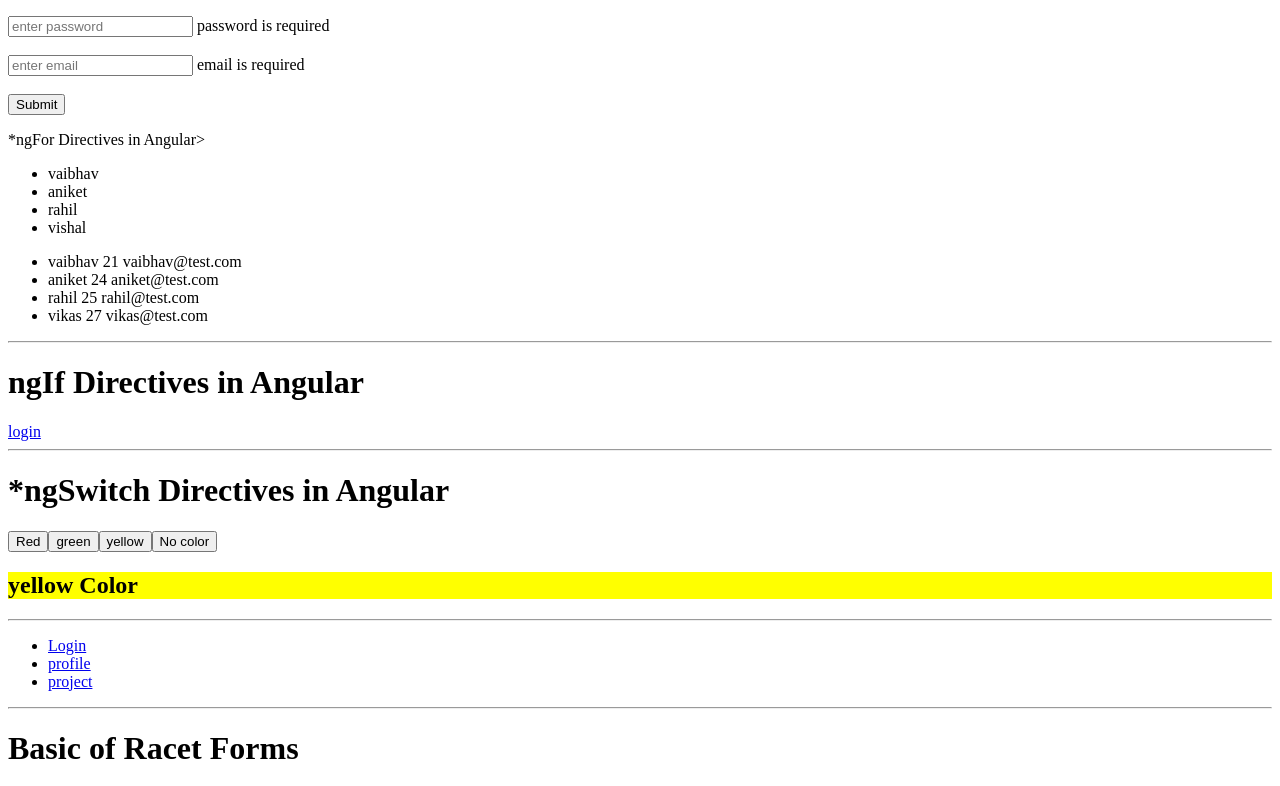
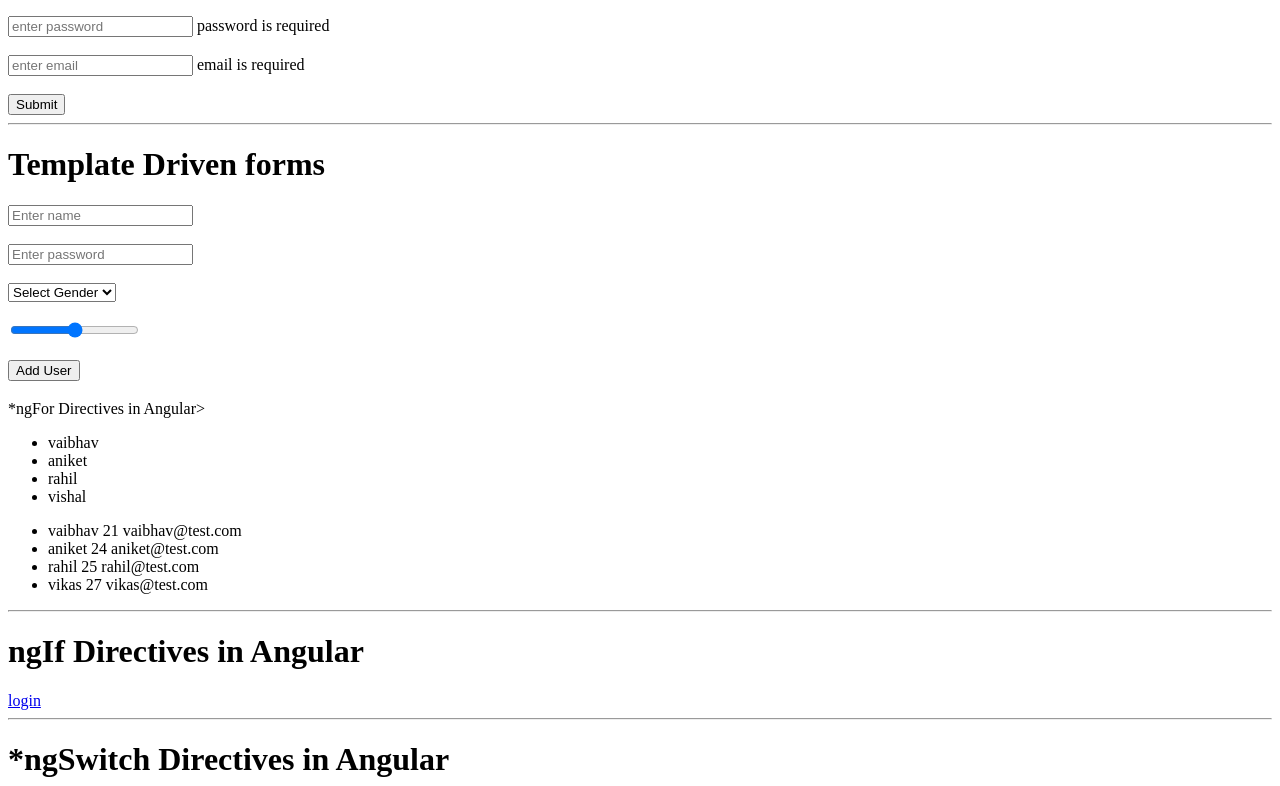
Before and after one commit to vaibhavkate7/Angular-training, an Angular app: page /project in a window 1280 px wide. Shown: the part 906-1692 px from the top of the page. Built offline with nearby package versions, Linux system fonts and the light colour scheme.

Commit message:
learn: learn about template driven forms

```diff
--- a/src/app/project/project.component.html
+++ b/src/app/project/project.component.html
@@ -108,3 +108,25 @@
   </span>
   <br><br>
   <button>Submit</button>
+
+<hr>
+<h1>Template Driven forms</h1>
+<form #userForm="ngForm" (ngSubmit)="addDetails(userForm.value)">
+  <input type="text" placeholder="Enter name" name="name" ngModel>
+  <br><br>
+  <input type="text" placeholder="Enter password" name="password" ngModel>
+  <br><br>
+  <select name="gender" ngModel>
+    <option value="">Select Gender</option>
+    <option value="male">Male</option>
+    <option value="female">Female</option>
+  </select>
+  <br><br>
+  <input type="range" min="0" max="20" name="range" ngModel>
+  <br><br>
+  <button type="submit">Add User</button>
+</form>
+<h3>{{userDetails?.name}}</h3>
+<h3>{{userDetails?.password}}</h3>
+<h3>{{userDetails?.gender}}</h3>
+<h3>{{userDetails?.range}}</h3>
--- a/src/app/project/project.component.ts
+++ b/src/app/project/project.component.ts
@@ -2,11 +2,11 @@
 import { NgForOf, } from "../../../node_modules/@angular/common/common_module.d-NEF7UaHr";
 import { NgFor, NgIf ,NgSwitch, NgSwitchCase,NgSwitchDefault } from '@angular/common';
 import { RouterLink } from '@angular/router';
-import { FormControl, FormGroup, ReactiveFormsModule, Validators } from '@angular/forms';
+import { FormControl, FormGroup, FormsModule, NgForm, ReactiveFormsModule, Validators } from '@angular/forms';
 
 @Component({
   selector: 'app-project',
-  imports: [NgFor, NgIf, NgSwitch, NgSwitchCase, NgSwitchDefault,RouterLink, ReactiveFormsModule
+  imports: [NgFor, NgIf, NgSwitch, NgSwitchCase, NgSwitchDefault,RouterLink, ReactiveFormsModule,FormsModule
 
 ],
   templateUrl: './project.component.html',
@@ -94,4 +94,11 @@
   get myEmail() {
     return this.profileForm.get('email');
   }
+  //
+  userDetails: any;
+
+  addDetails(val: any) {
+    console.log(val);
+    this.userDetails = val;
+  }
 }
```
